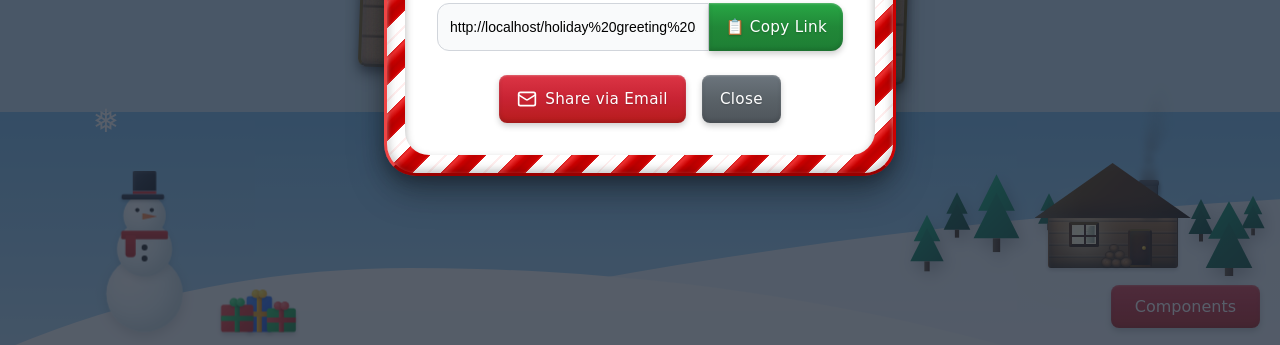
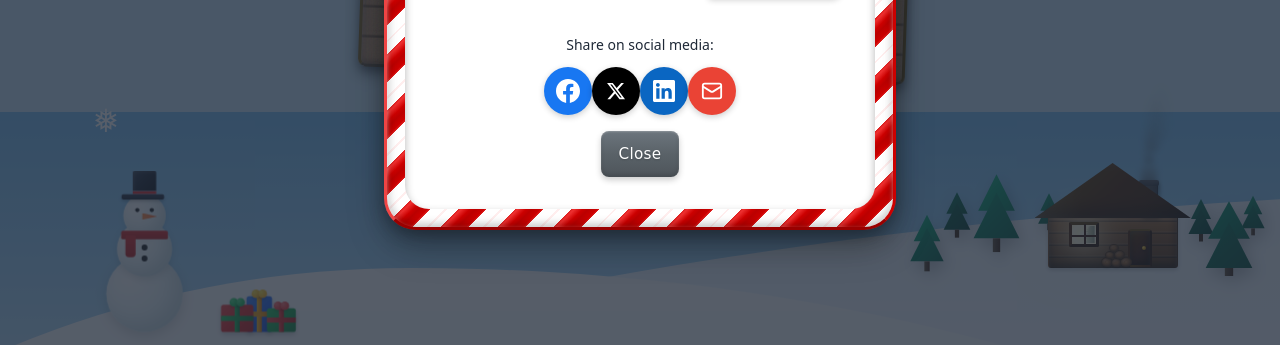
Before and after one commit to simonrr94/virtual-holiday-greeting-card, a plain HTML site: page holiday greeting scenes and web ui/webpage-skeleton.html in a window 1280 px wide. Both pictures are taken after a click on the button "Share Your Greeting!". Shown: the part 1488-1833 px from the top of the page. Drawn offline with nearby package versions, Linux system fonts and the light colour scheme; a web font is replaced by a local one.

Commit message:
Add social media sharing and UI improvements
- Add Facebook, X/Twitter, and LinkedIn share buttons to share modal
- Replace copy link + email layout with circular social icon buttons
- Hide components library button from public view
- Extend frosted message input panel edge-to-edge

Co-Authored-By: Claude Opus 4.5 <noreply@anthropic.com>

```diff
--- a/holiday greeting scenes and web ui/webpage-skeleton.html
+++ b/holiday greeting scenes and web ui/webpage-skeleton.html
@@ -1006,6 +1006,26 @@
         .components-btn:active {
             transform: translateY(1px);
             filter: brightness(0.95);
+        }
+
+        /* Social Share Buttons */
+        .social-share-btn {
+            display: flex;
+            align-items: center;
+            justify-content: center;
+            width: 48px;
+            height: 48px;
+            border-radius: 50%;
+            text-decoration: none;
+            transition: transform 0.15s ease, box-shadow 0.15s ease;
+            box-shadow: 0 2px 6px rgba(0,0,0,0.2);
+        }
+        .social-share-btn:hover {
+            transform: translateY(-3px);
+            box-shadow: 0 4px 12px rgba(0,0,0,0.3);
+        }
+        .social-share-btn:active {
+            transform: translateY(0);
         }
 
         /* --- 3D BUTTONS (RESTORED HEIGHT) --- */
@@ -2620,7 +2640,7 @@
         <div class="pb-[160px]"></div>
     </div>
 
-    <a href="components.html" class="components-btn">Components</a>
+    <a href="components.html" class="components-btn" style="display: none;">Components</a>
 
     <div id="share-modal" class="fixed inset-0 z-50 bg-gray-800 bg-opacity-75 flex items-center justify-center hidden transition-opacity duration-300">
         <div class="modal-box-frame w-11/12">
@@ -2635,12 +2655,23 @@
                     </div>
                     <p id="copy-message" class="text-sm font-medium text-primary-red mt-2 hidden">Link copied successfully!</p>
                 </div>
-                <div class="flex justify-center gap-6">
-                    <a id="email-share-btn" href="#" class="unified-btn btn-red" style="display: flex; align-items: center; gap: 8px; text-decoration: none; margin-right: 8px;">
-                        <svg xmlns="http://www.w3.org/2000/svg" width="20" height="20" viewBox="0 0 24 24" fill="none" stroke="currentColor" stroke-width="2" stroke-linecap="round" stroke-linejoin="round"><rect width="20" height="16" x="2" y="4" rx="2"/><path d="m22 7-8.97 5.7a1.94 1.94 0 0 1-2.06 0L2 7"/></svg>
-                        <span>Share via Email</span>
+                <p class="text-sm text-gray-600 mb-3 text-center">Share on social media:</p>
+                <div class="flex justify-center gap-3 mb-4">
+                    <a id="facebook-share-btn" href="#" target="_blank" class="social-share-btn" style="background: #1877F2;" title="Share on Facebook">
+                        <svg xmlns="http://www.w3.org/2000/svg" width="24" height="24" viewBox="0 0 24 24" fill="white"><path d="M24 12.073c0-6.627-5.373-12-12-12s-12 5.373-12 12c0 5.99 4.388 10.954 10.125 11.854v-8.385H7.078v-3.47h3.047V9.43c0-3.007 1.792-4.669 4.533-4.669 1.312 0 2.686.235 2.686.235v2.953H15.83c-1.491 0-1.956.925-1.956 1.874v2.25h3.328l-.532 3.47h-2.796v8.385C19.612 23.027 24 18.062 24 12.073z"/></svg>
                     </a>
-                    <button onclick="closeShareModal()" class="unified-btn btn-gray" style="margin-left: 8px;">Close</button>
+                    <a id="twitter-share-btn" href="#" target="_blank" class="social-share-btn" style="background: #000000;" title="Share on X">
+                        <svg xmlns="http://www.w3.org/2000/svg" width="20" height="20" viewBox="0 0 24 24" fill="white"><path d="M18.244 2.25h3.308l-7.227 8.26 8.502 11.24H16.17l-5.214-6.817L4.99 21.75H1.68l7.73-8.835L1.254 2.25H8.08l4.713 6.231zm-1.161 17.52h1.833L7.084 4.126H5.117z"/></svg>
+                    </a>
+                    <a id="linkedin-share-btn" href="#" target="_blank" class="social-share-btn" style="background: #0A66C2;" title="Share on LinkedIn">
+                        <svg xmlns="http://www.w3.org/2000/svg" width="22" height="22" viewBox="0 0 24 24" fill="white"><path d="M20.447 20.452h-3.554v-5.569c0-1.328-.027-3.037-1.852-3.037-1.853 0-2.136 1.445-2.136 2.939v5.667H9.351V9h3.414v1.561h.046c.477-.9 1.637-1.85 3.37-1.85 3.601 0 4.267 2.37 4.267 5.455v6.286zM5.337 7.433c-1.144 0-2.063-.926-2.063-2.065 0-1.138.92-2.063 2.063-2.063 1.14 0 2.064.925 2.064 2.063 0 1.139-.925 2.065-2.064 2.065zm1.782 13.019H3.555V9h3.564v11.452zM22.225 0H1.771C.792 0 0 .774 0 1.729v20.542C0 23.227.792 24 1.771 24h20.451C23.2 24 24 23.227 24 22.271V1.729C24 .774 23.2 0 22.222 0h.003z"/></svg>
+                    </a>
+                    <a id="email-share-btn" href="#" class="social-share-btn" style="background: #EA4335;" title="Share via Email">
+                        <svg xmlns="http://www.w3.org/2000/svg" width="22" height="22" viewBox="0 0 24 24" fill="none" stroke="white" stroke-width="2" stroke-linecap="round" stroke-linejoin="round"><rect width="20" height="16" x="2" y="4" rx="2"/><path d="m22 7-8.97 5.7a1.94 1.94 0 0 1-2.06 0L2 7"/></svg>
+                    </a>
+                </div>
+                <div class="flex justify-center">
+                    <button onclick="closeShareModal()" class="unified-btn btn-gray">Close</button>
                 </div>
             </div>
         </div>
@@ -3322,9 +3353,25 @@
             if (message) url.searchParams.set('m', message);
             const shareLink = url.toString();
             document.getElementById('share-link').value = shareLink;
+
+            const shareText = `Check out my festive holiday greeting: ${themeData.name}`;
+            const encodedUrl = encodeURIComponent(shareLink);
+            const encodedText = encodeURIComponent(shareText);
+
+            // Facebook
+            document.getElementById('facebook-share-btn').href = `https://www.facebook.com/sharer/sharer.php?u=${encodedUrl}`;
+
+            // X/Twitter
+            document.getElementById('twitter-share-btn').href = `https://twitter.com/intent/tweet?url=${encodedUrl}&text=${encodedText}`;
+
+            // LinkedIn
+            document.getElementById('linkedin-share-btn').href = `https://www.linkedin.com/sharing/share-offsite/?url=${encodedUrl}`;
+
+            // Email
             const sub = encodeURIComponent(`A Virtual Holiday Greeting: ${themeData.name}`);
             const body = encodeURIComponent(`Check out my festive holiday greeting!\n\n${shareLink}`);
             document.getElementById('email-share-btn').href = `mailto:?subject=${sub}&body=${body}`;
+
             document.getElementById('share-modal').classList.remove('hidden');
         }
 
```
